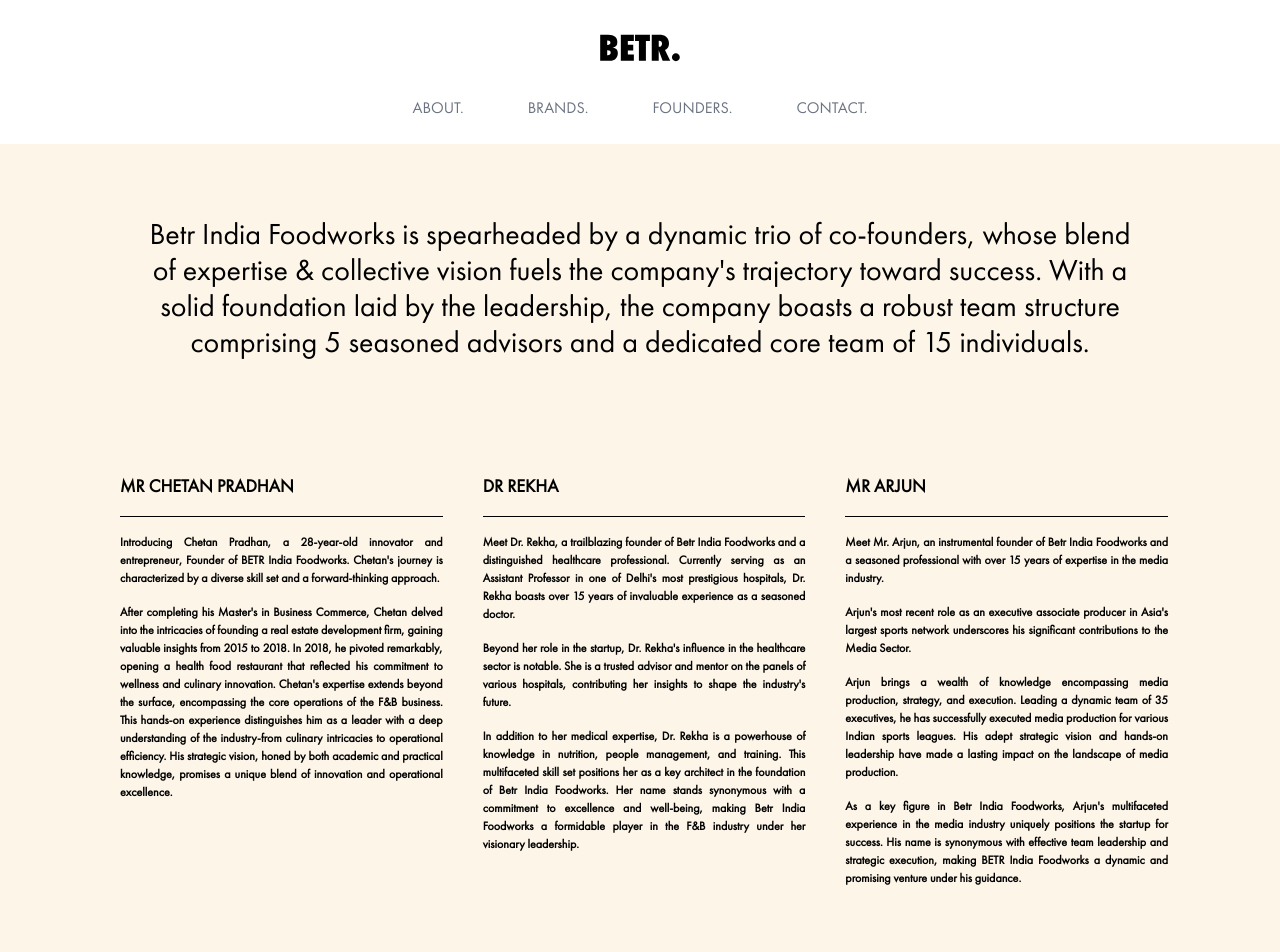
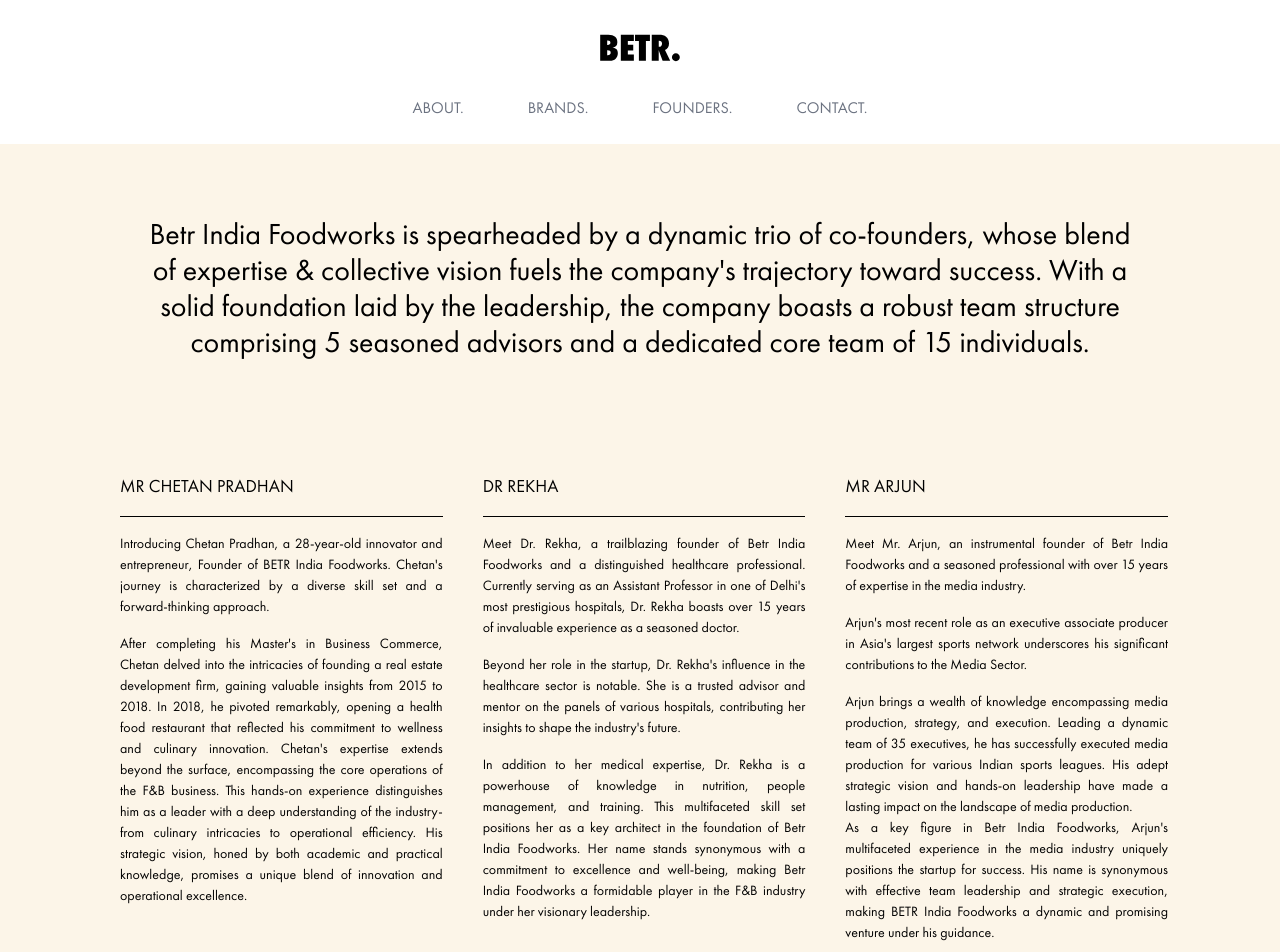
Before and after one commit to abhishekdhar999/BETR, a React (Create React App) app: page /founders in a window 1280 px wide. Shown: the top 952 px of the page. Built offline with nearby package versions, Linux system fonts and the light colour scheme.

Commit message:
everything done

```diff
--- a/src/Components/Founders.jsx
+++ b/src/Components/Founders.jsx
@@ -20,16 +20,16 @@
             </div>
             {/* Founder Name */}
             <div className='name my-2'>
-              <h1 className='font-futura text-lg font-bold text-center md:text-left'>MR CHETAN PRADHAN</h1>
+              <h1 className='font-futura text-lg font-normal text-center md:text-left'>MR CHETAN PRADHAN</h1>
             </div>
             {/* Underline */}
             <div className='underline bg-black h-[0.7px] w-full my-4'></div>
             {/* Founder Intro */}
             <div className='intro'>
-              <p className='text-[12px] text-justify font-futura font-bold'>
+              <p className='text-[14px] text-justify font-futura font-normal mt-4'>
                 Introducing Chetan Pradhan, a 28-year-old innovator and entrepreneur, Founder of BETR India Foodworks. Chetan's journey is characterized by a diverse skill set and a forward-thinking approach.
               </p>
-              <p className='text-[12px] text-justify font-futura font-bold mt-4'>
+              <p className='text-[14px] text-justify font-futura font-normal mt-4'>
                 After completing his Master's in Business Commerce, Chetan delved into the intricacies of founding a real estate development firm, gaining valuable insights from 2015 to 2018. In 2018, he pivoted remarkably, opening a health food restaurant that reflected his commitment to wellness and culinary innovation. Chetan's expertise extends beyond the surface, encompassing the core operations of the F&B business. This hands-on experience distinguishes him as a leader with a deep understanding of the industry-from culinary intricacies to operational efficiency. His strategic vision, honed by both academic and practical knowledge, promises a unique blend of innovation and operational excellence.
               </p>
             </div>
@@ -43,19 +43,19 @@
             </div>
             {/* Founder Name */}
             <div className='name my-2'>
-              <h1 className='font-futura text-lg font-bold text-center md:text-left'>DR REKHA</h1>
+              <h1 className='font-futura text-lg font-normal text-center md:text-left'>DR REKHA</h1>
             </div>
             {/* Underline */}
             <div className='underline bg-black h-[0.7px] w-full my-4'></div>
             {/* Founder Intro */}
             <div className='intro'>
-              <p className='text-[12px] text-justify font-futura font-bold'>
+              <p className='text-[14px] text-justify font-futura font-normal mt-4'>
                 Meet Dr. Rekha, a trailblazing founder of Betr India Foodworks and a distinguished healthcare professional. Currently serving as an Assistant Professor in one of Delhi's most prestigious hospitals, Dr. Rekha boasts over 15 years of invaluable experience as a seasoned doctor.
               </p>
-              <p className='text-[12px] text-justify font-futura font-bold mt-4'>
+              <p className='text-[14px] text-justify font-futura font-normal mt-4'>
                 Beyond her role in the startup, Dr. Rekha's influence in the healthcare sector is notable. She is a trusted advisor and mentor on the panels of various hospitals, contributing her insights to shape the industry's future.
               </p>
-              <p className='text-[12px] text-justify font-futura font-bold mt-4'>
+              <p className='text-[14px] text-justify font-futura font-normal mt-4'>
                 In addition to her medical expertise, Dr. Rekha is a powerhouse of knowledge in nutrition, people management, and training. This multifaceted skill set positions her as a key architect in the foundation of Betr India Foodworks. Her name stands synonymous with a commitment to excellence and well-being, making Betr India Foodworks a formidable player in the F&B industry under her visionary leadership.
               </p>
             </div>
@@ -69,22 +69,22 @@
             </div>
             {/* Founder Name */}
             <div className='name my-2'>
-              <h1 className='font-futura text-lg font-bold text-center md:text-left'>MR ARJUN</h1>
+              <h1 className='font-futura text-lg font-normal text-center md:text-left'>MR ARJUN</h1>
             </div>
             {/* Underline */}
             <div className='underline bg-black h-[0.7px] w-full my-4'></div>
             {/* Founder Intro */}
             <div className='intro'>
-              <p className='text-[12px] text-justify font-futura font-bold'>
+              <p className='text-[14px] text-justify font-futura font-normal'>
                 Meet Mr. Arjun, an instrumental founder of Betr India Foodworks and a seasoned professional with over 15 years of expertise in the media industry.
               </p>
-              <p className='text-[12px] text-justify font-futura font-bold mt-4'>
+              <p className='text-[14px] text-justify font-futura font-normal mt-4'>
                 Arjun's most recent role as an executive associate producer in Asia's largest sports network underscores his significant contributions to the Media Sector.
               </p>
-              <p className='text-[12px] text-justify font-futura font-bold mt-4'>
+              <p className='text-[14px] text-justify font-futura font-normal mt-4'>
                 Arjun brings a wealth of knowledge encompassing media production, strategy, and execution. Leading a dynamic team of 35 executives, he has successfully executed media production for various Indian sports leagues. His adept strategic vision and hands-on leadership have made a lasting impact on the landscape of media production.
               </p>
-              <p className='text-[12px] text-justify font-futura font-bold mt-4'>
+              <p className='text-[14px] text-justify font-futura font-normal-4'>
                 As a key figure in Betr India Foodworks, Arjun's multifaceted experience in the media industry uniquely positions the startup for success. His name is synonymous with effective team leadership and strategic execution, making BETR India Foodworks a dynamic and promising venture under his guidance.
               </p>
             </div>
```
